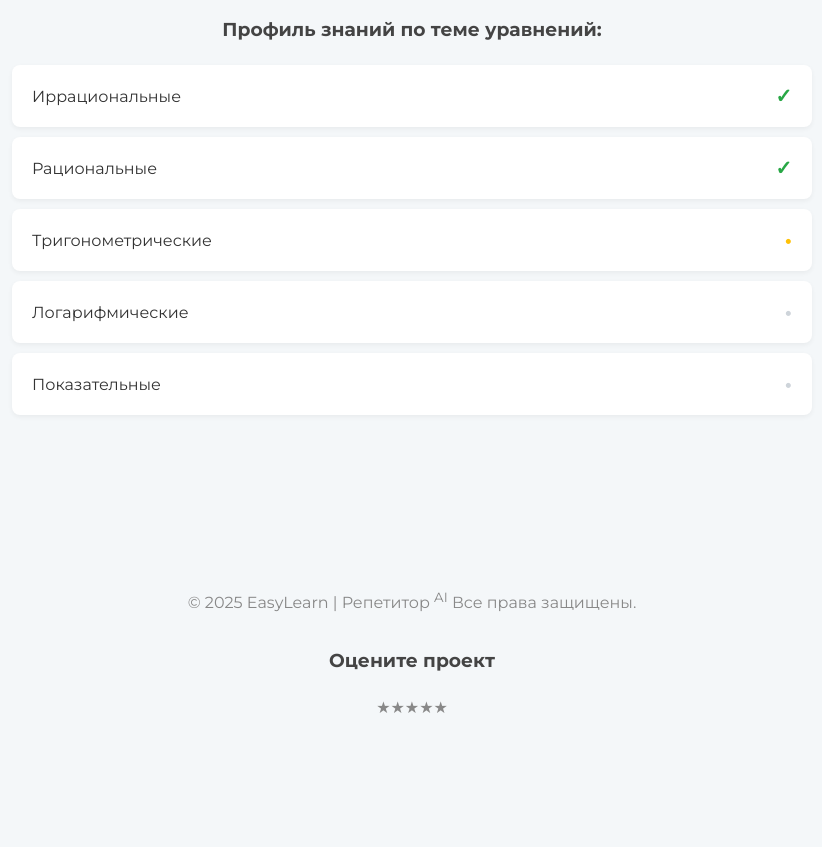
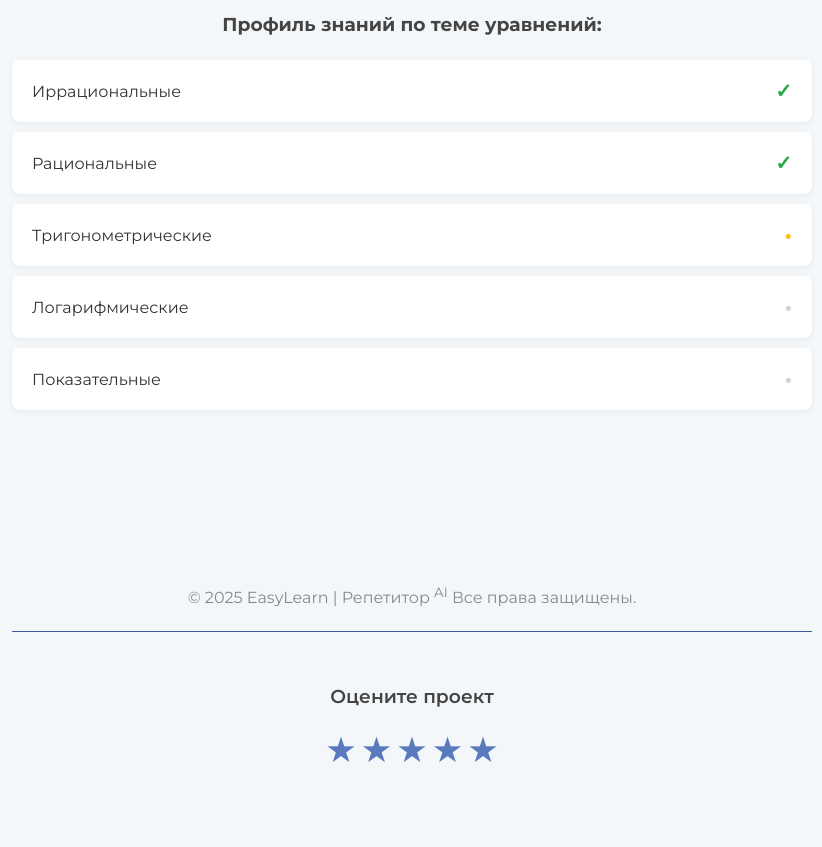
Before and after one commit to VikSom-2006/AInura2006, a plain HTML site: page index.html in a window 1280 px wide. Shown: the part 682-1529 px from the top of the page, without its empty margins (228-1050 px from the left). Before the commit the page ends 1459 px from the top, so only its background shows below. Drawn offline with Linux system fonts and the light colour scheme.

Commit message:
styles.css

```diff
--- a/styles.css
+++ b/styles.css
@@ -290,3 +290,45 @@ nav a.active {
     color: #777;
 
 }
+
+
+.feedback {
+    margin-top: 15px;
+    font-weight: 600;
+    font-size: 0.9em;
+}
+
+.feedback-incorrect {
+    color: #e74c3c;
+}
+
+.rating-section {
+    margin-top: 20px;
+    padding-top: 20px;
+    border-top: 1px solid #3a5a9c;
+    text-align: center;
+}
+
+.rating-section h3 {
+    margin-bottom: 10px;
+    font-weight: 600;
+}
+
+.stars span {
+    font-size: 2.2em;
+    cursor: pointer;
+    color: #5b79bf;
+    transition: color 0.2s ease-in-out;
+    margin: 0 2px;
+}
+
+.stars span.star-hover,
+.stars span.star-selected {
+    color: #ffc107;
+}
+
+#rating-feedback {
+    margin-top: 10px;
+    font-weight: 600;
+    color: #28a745;
+    min-height: 1.2em;
```
